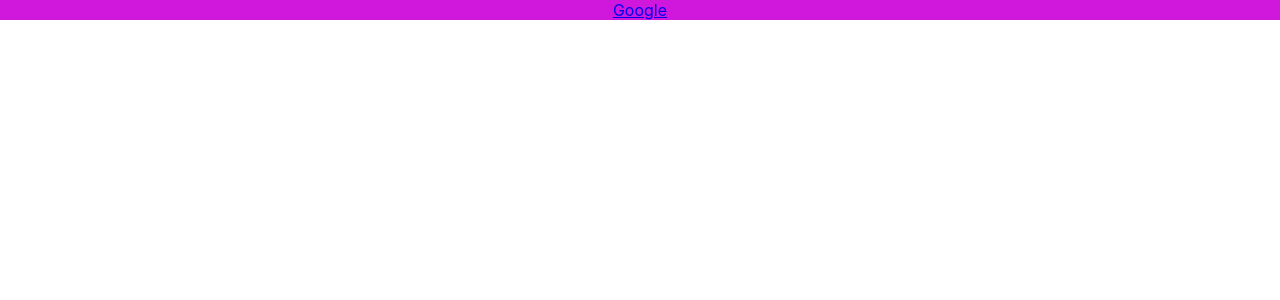
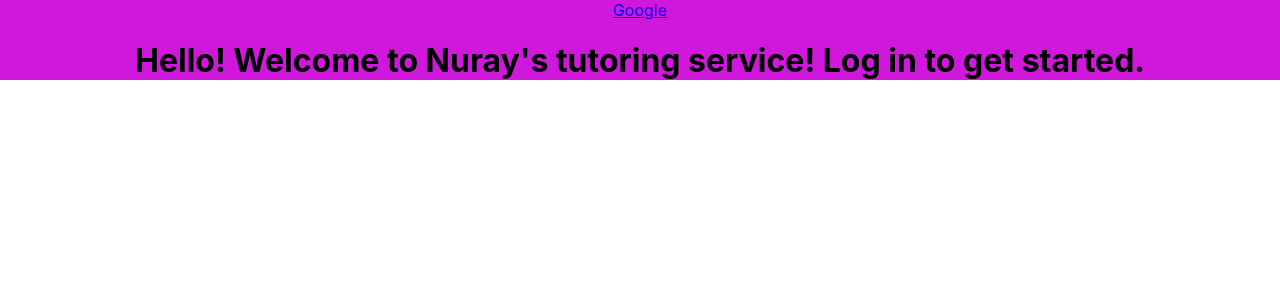
Before and after one commit to nuseku/MadMath, a React (Create React App) app: page / in a window 1280 px wide. Shown: the top 300 px of the page. Built offline with nearby package versions, Linux system fonts and the light colour scheme.

Commit message:
new pages

```diff
--- a/src/components/Home.js
+++ b/src/components/Home.js
@@ -4,7 +4,9 @@ import './Home.css'
 const Home = () =>{
     return(
         <div className = "main-container">
+            <div ></div>
             <a href="https://www.google.com" target="_blank">Google</a>
+            <h1> Hello! Welcome to Nuray's tutoring service! Log in to get started.</h1>
         </div>
     )
 }
```
Also changed, not shown: src/components/Homework.css (added), src/components/Homework.js (added), src/components/Schedule.css (added), src/components/Schedule.js (added).
